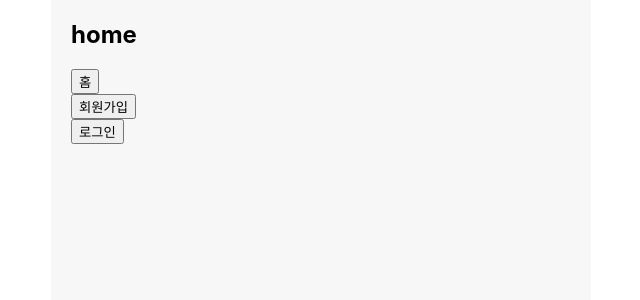
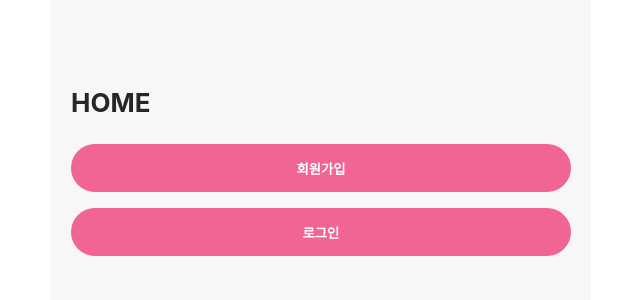
Before and after one commit to Hyunji523/wanted-pre-onboarding-frontend, a React (Create React App) app: page / in a window 1280 px wide. Shown: the top 300 px of the page, without its empty margins (319-959 px from the left). Built offline with nearby package versions, Linux system fonts and the light colour scheme.

Commit message:
수정 버튼 클릭 시 수정모드 ui

```diff
--- a/src/components/Home.jsx
+++ b/src/components/Home.jsx
@@ -12,10 +12,12 @@ function Home() {
 
   return (
     <div className='page'>
-      <div className='title'><h2>home</h2></div>
-      <Link to="/"><button>홈</button></Link>
-      <Link to="/signup"><button>회원가입</button></Link>
-      <Link to="/signin"><button>로그인</button></Link>
+      <div className='titleWrap'>HOME</div>
+      <div className='contentWrap'>
+      <Link to="/"></Link>
+      <Link to="/signup"><button className='bottomButton'>회원가입</button></Link>
+      <Link to="/signin"><button className='bottomButton'>로그인</button></Link>
+      </div>
     </div>
   );
 }
--- a/src/components/SignUp.jsx
+++ b/src/components/SignUp.jsx
@@ -59,6 +59,9 @@ function SignUp() {
                 location.href='/signin'
 
             }
+            if(res.status == 400){
+                alert(res.data.message);
+            }
         })
         .catch(function(err){
             console.log(err);
--- a/src/components/TodoHome.jsx
+++ b/src/components/TodoHome.jsx
@@ -12,11 +12,15 @@ const TodoHome = () => {
     }
   }, []);
   let email = localStorage.getItem('email');
-
+  const logOut = ()=>{
+    localStorage.clear();
+    window.location.replace('/');
+  }
   return (
     <div className="page">
+      <button className='logout' onClick={logOut}>logout</button>
       <div className='titleWrap'>{email}님의 Todo List</div>
-
+      <InputBox/>
       <TodoItemList/>
 
     </div>
--- a/src/components/TodoItem.jsx
+++ b/src/components/TodoItem.jsx
@@ -1,4 +1,4 @@
-import React ,{ useEffect } from "react";
+import React ,{ useEffect, useState } from "react";
 import '../App.css';
 
 const TodoItem = ({ todo, isCompleted }) => {
@@ -7,12 +7,36 @@ const TodoItem = ({ todo, isCompleted }) => {
         console.log('todoitem',todo);
     },[])
 
+    const [modify, setModify] = useState(false);
+    const modifyBtn = ()=>{
+        setModify(true);
+    }
+    const modifyInput = ()=>{
+        //todo api update
+        setModify(false);
+    }
+    const delBtn = ()=>{
+        //todo api delete
+    }
     return (
       <li className="todoapp__item">
           <input type="checkbox" className="todoapp__item-checkbox" defaultChecked={isCompleted} />
-          <span className="todoapp__item-ctx">{todo}</span>
-        <button type="button" className="todoapp__item-edit-btn" data-testid="modify-button">수정</button>
-        <button type="button" className="todoapp__item-delete-btn" data-testid="delete-button">삭제</button>
+        {/* todo text*/}
+        {
+            !modify ? (<span className="todoapp__item-ctx">{todo}</span>
+            ):(<input className='modify-input' />)
+        }
+        {/* 수정 */}
+        {
+            !modify ?(<button type="button" className="todoapp__item-edit-btn" onClick={modifyBtn} data-testid="modify-button">수정</button>
+            ):(<button type="button" className="todoapp__item-edit-btn" onClick={modifyInput}>제출</button>)
+        }
+        {/* 삭제 */}
+        {
+            !modify ? (<button type="button" className="todoapp__item-delete-btn" data-testid="delete-button" onClick={delBtn}>삭제</button>
+            ):(<button type="button" className="todoapp__item-delete-btn" onClick={()=>{setModify(false)}}>취소</button>)
+        }
+
       </li>
     );
   }
```
